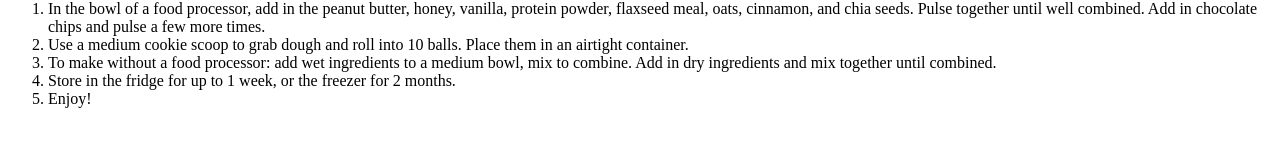
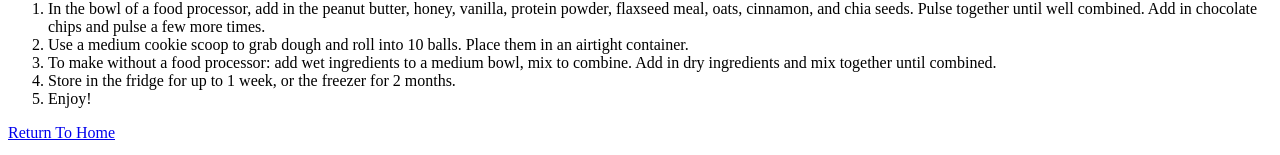
Before and after one commit to jmdavisou/odin-recipes, a plain HTML site: page recipes/peanutbites.html in a window 1280 px wide. Shown: the part 693-848 px from the top of the page. Before the commit the page ends 817 px from the top, so only its background shows below. Drawn offline with Linux system fonts and the light colour scheme.

Commit message:
Add return to home link

```diff
--- a/recipes/peanutbites.html
+++ b/recipes/peanutbites.html
@@ -33,5 +33,6 @@
             <li>Store in the fridge for up to 1 week, or the freezer for 2 months.</li>
             <li>Enjoy!</li>
         </ol>
+        <p><a href="../index.html">Return To Home</a></p>
 </body>
 </html>
```
Also changed, not shown: recipes/greenchickensalad.html (+1 -0 lines).
